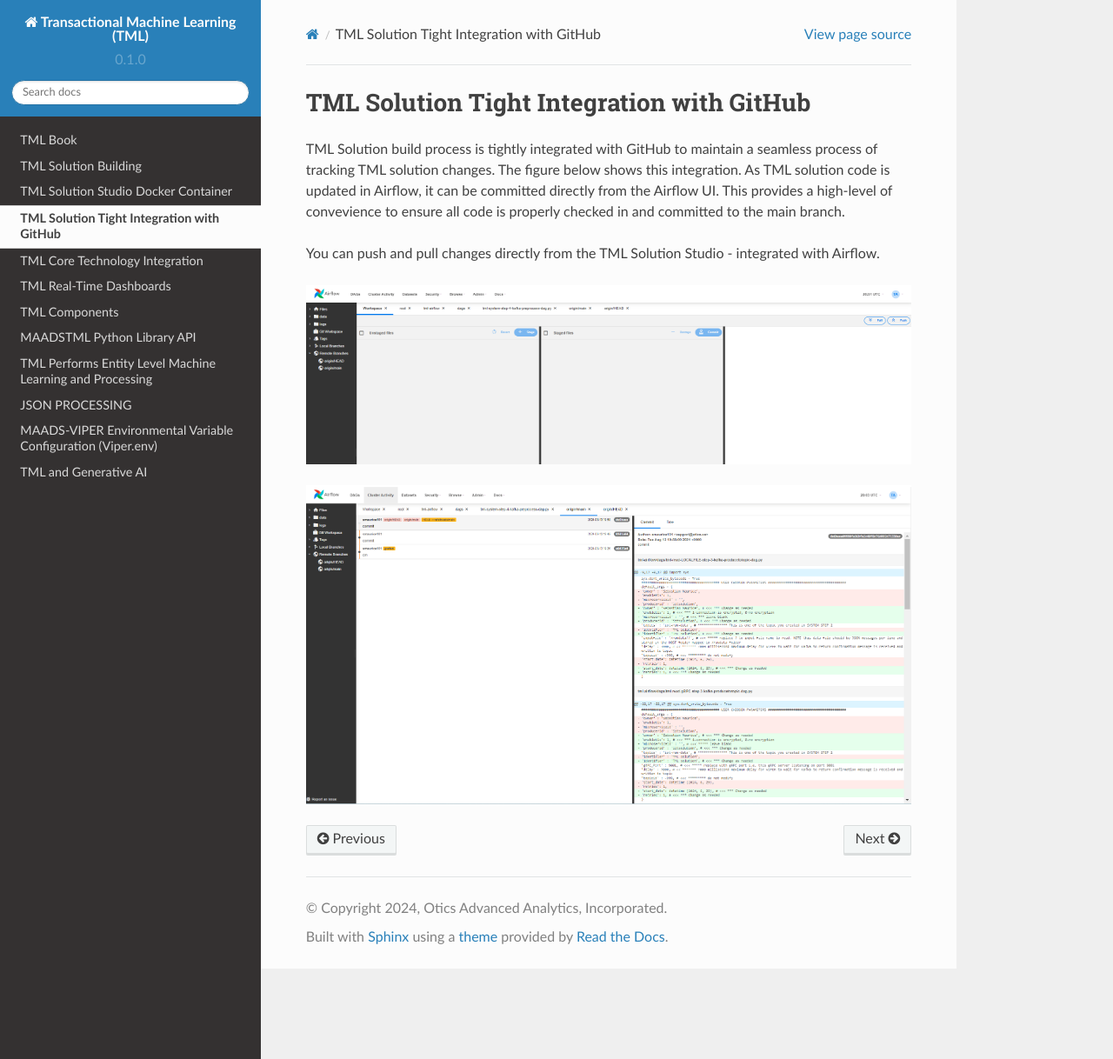
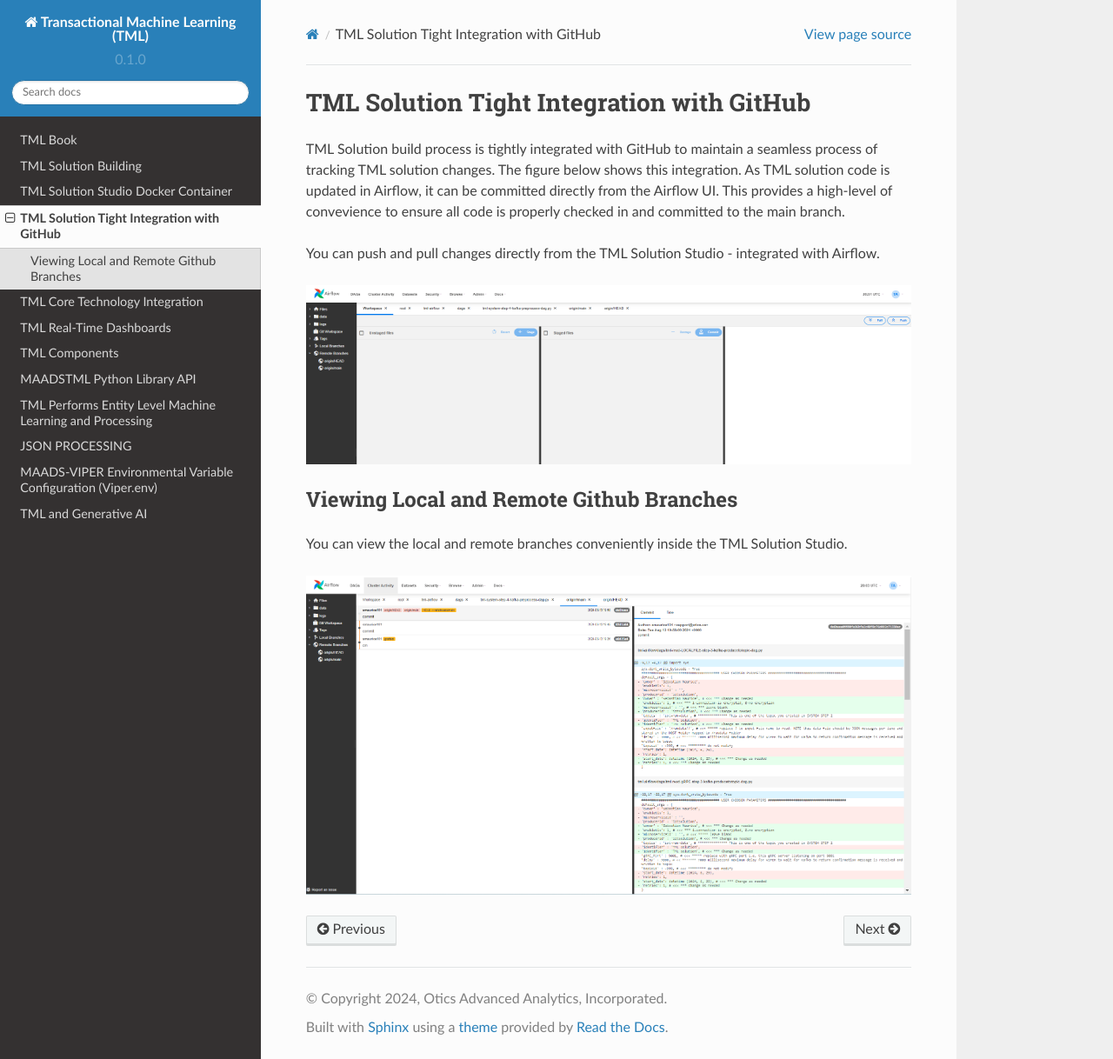
Before and after one commit to smaurice101/readthedocs, a Sphinx documentation site: the page built from docs/source/git.rst, in a window 1280 px wide and 1218 px high. Shown: the whole window at 87% size. Built offline with Sphinx 7.4.7 and the Read the Docs theme 2.0.0, drawn with Linux system fonts in a browser that asks for light colours.

Commit message:
Update git.rst

```diff
--- a/docs/source/git.rst
+++ b/docs/source/git.rst
@@ -7,4 +7,9 @@
 
 .. figure:: tmlgit3.png
 
+Viewing Local and Remote Github Branches
+---------------------
+
+You can view the local and remote branches conveniently inside the TML Solution Studio.
+
 .. figure:: tmlgit.png
```
